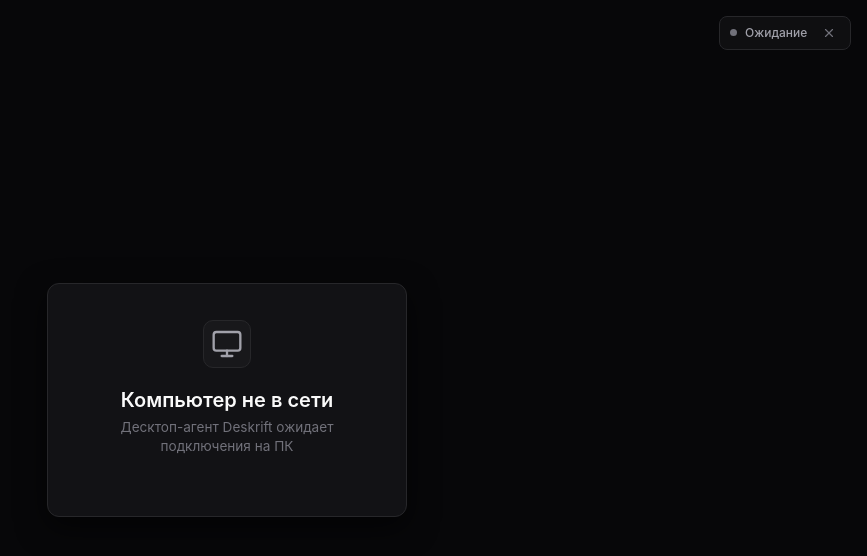
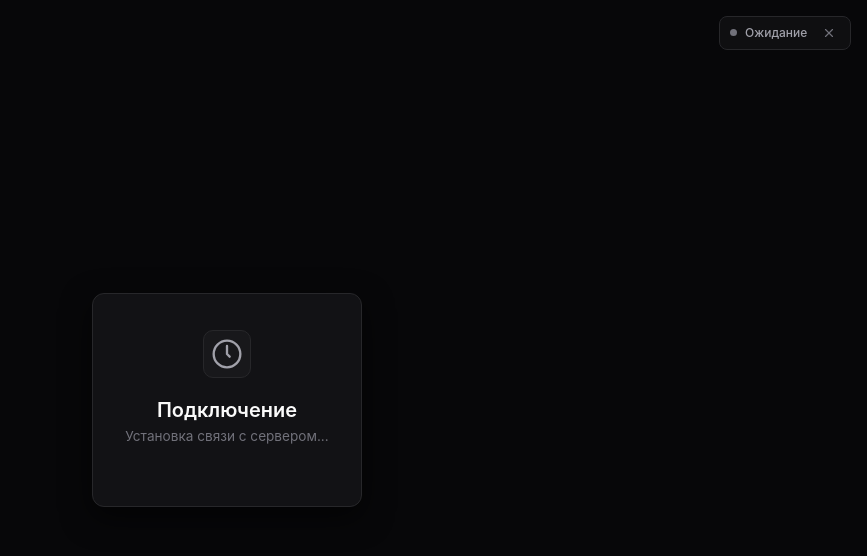
Before and after one commit to Chabupelik/Deskrift, a Vue app in the folder frontend/: page /stream in a window 1280 px wide. Shown: the top 556 px of the page, without its empty margins (413-1280 px from the left). Built offline with nearby package versions, Linux system fonts and the light colour scheme; no server answers; sample sign-in values are in the browser's storage.

Commit message:
fix(frontend): add intermediate connecting state before pc status overlay

```diff
--- a/frontend/src/components/StreamCanvas.vue
+++ b/frontend/src/components/StreamCanvas.vue
@@ -47,6 +47,19 @@
         <button class="btn-action" @click="returnToLogin">
           Вернуться ко входу
         </button>
+      </div>
+    </div>
+
+    <div v-else-if="!stream.connected" class="overlay">
+      <div class="overlay-card">
+        <div class="overlay-icon">
+          <svg width="32" height="32" viewBox="0 0 24 24" fill="none" stroke="currentColor" stroke-width="1.75" stroke-linecap="round" stroke-linejoin="round">
+            <circle cx="12" cy="12" r="10" />
+            <polyline points="12 6 12 12 14 14" />
+          </svg>
+        </div>
+        <h2>Подключение</h2>
+        <p>Установка связи с сервером...</p>
       </div>
     </div>
 
```
